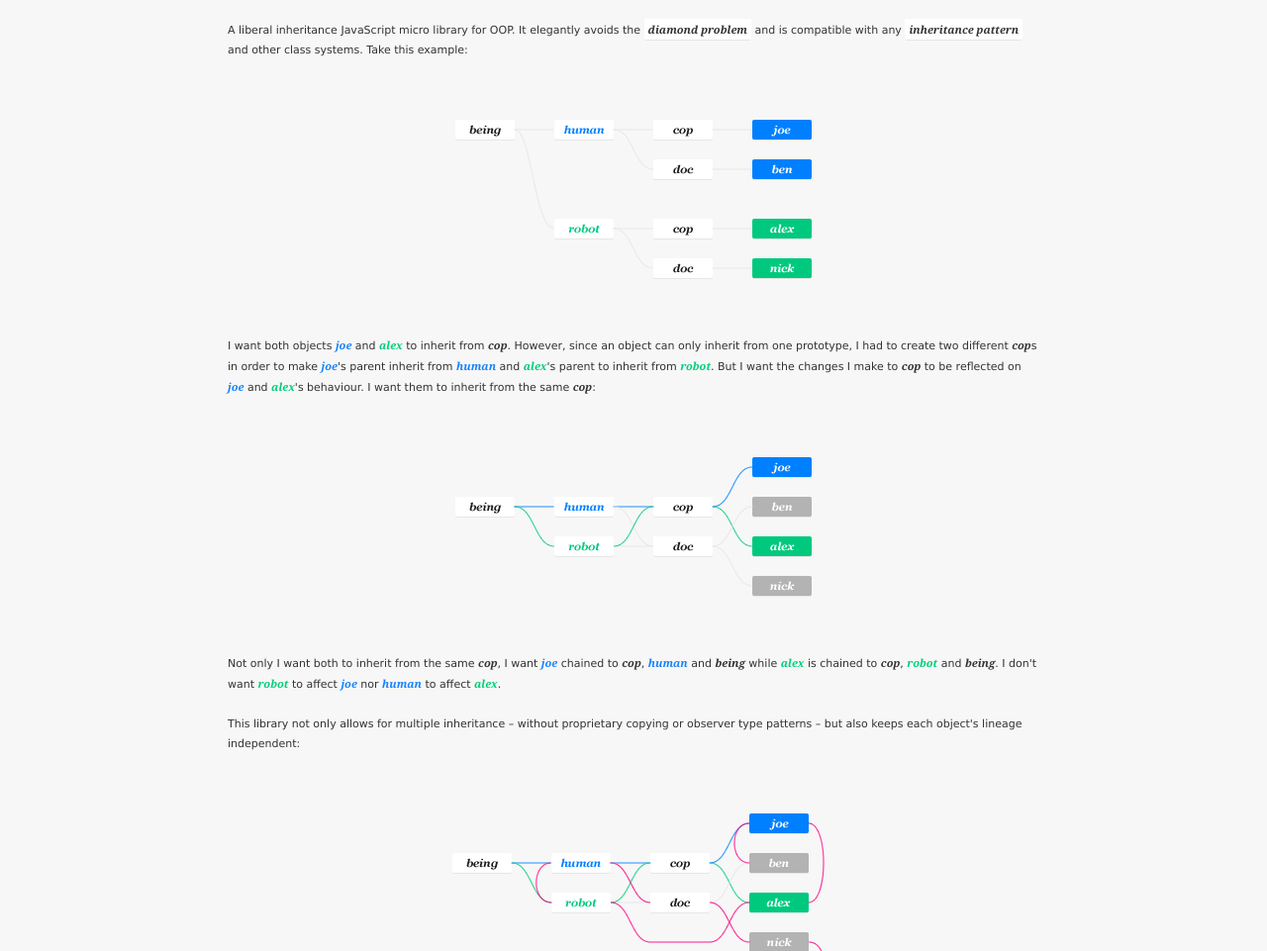
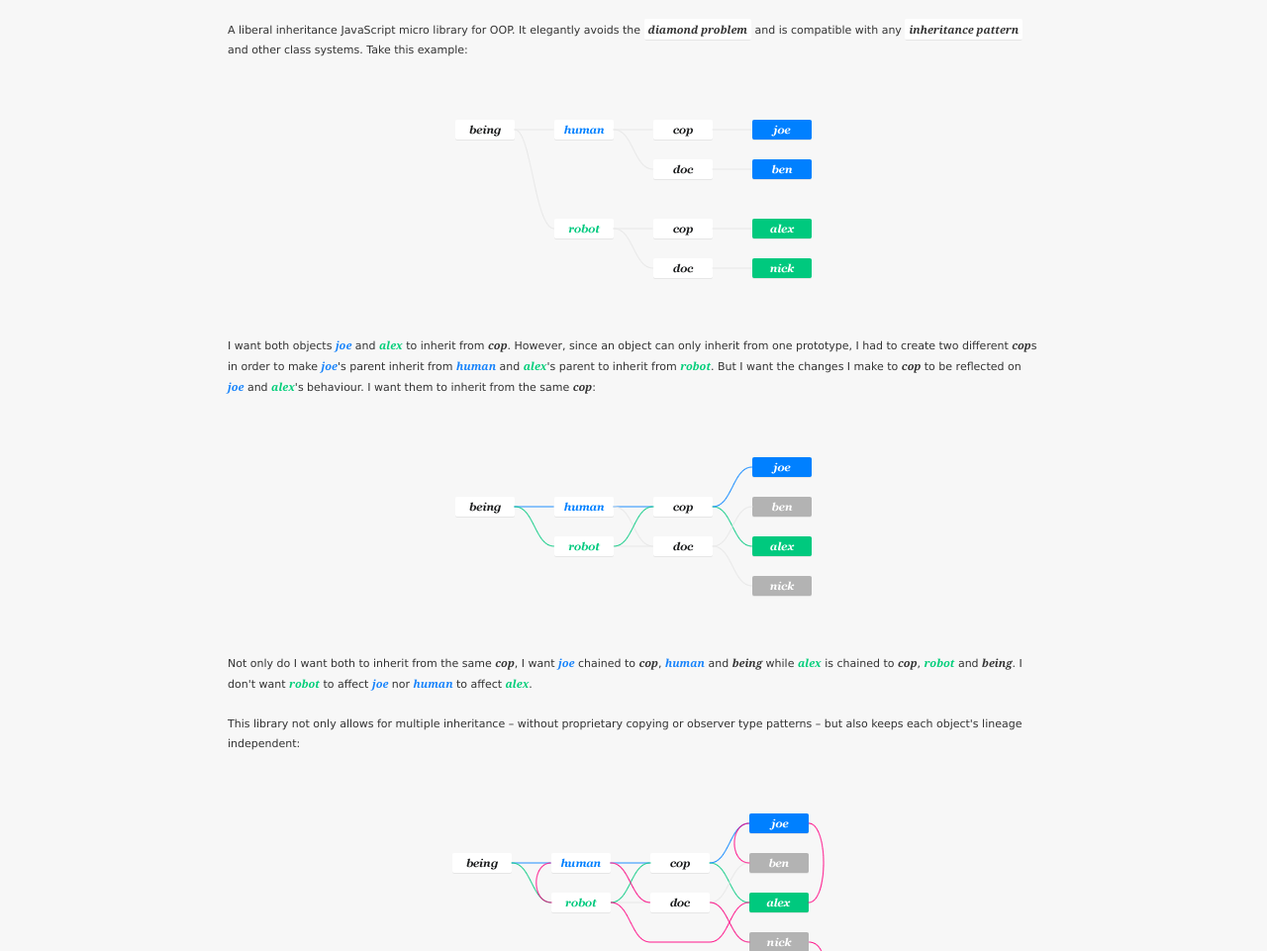
Before and after one commit to jrvieira/chainchainchain, a website: page docs/index.html in a window 1280 px wide. Shown: the part 139-1100 px from the top of the page at 99% size. Drawn offline with Linux system fonts and the light colour scheme.

Commit message:
Update docs index

```diff
--- a/docs/index.html
+++ b/docs/index.html
@@ -53,7 +53,7 @@
 
 				<div class="centeralign"><img src="img/chain2.png"></div>
 
-				<p>Not only I want both to inherit from the same <span class="fancy">cop</span>, I want <span class="fancy blue">joe</span> chained to <span class="fancy">cop</span>, <span class="fancy blue">human</span> and <span class="fancy">being</span> while <span class="fancy green">alex</span> is chained to <span class="fancy">cop</span>, <span class="fancy green">robot</span> and <span class="fancy">being</span>. I don't want <span class="fancy green">robot</span> to affect <span class="fancy blue">joe</span> nor <span class="fancy blue">human</span> to affect <span class="fancy green">alex</span>.</p>
+				<p>Not only do I want both to inherit from the same <span class="fancy">cop</span>, I want <span class="fancy blue">joe</span> chained to <span class="fancy">cop</span>, <span class="fancy blue">human</span> and <span class="fancy">being</span> while <span class="fancy green">alex</span> is chained to <span class="fancy">cop</span>, <span class="fancy green">robot</span> and <span class="fancy">being</span>. I don't want <span class="fancy green">robot</span> to affect <span class="fancy blue">joe</span> nor <span class="fancy blue">human</span> to affect <span class="fancy green">alex</span>.</p>
 				<p>This library not only allows for multiple inheritance – without proprietary copying or observer type patterns – but also keeps each object's lineage independent:</p>
 
 				<div class="centeralign"><img src="img/chain3.png"></div>
```
